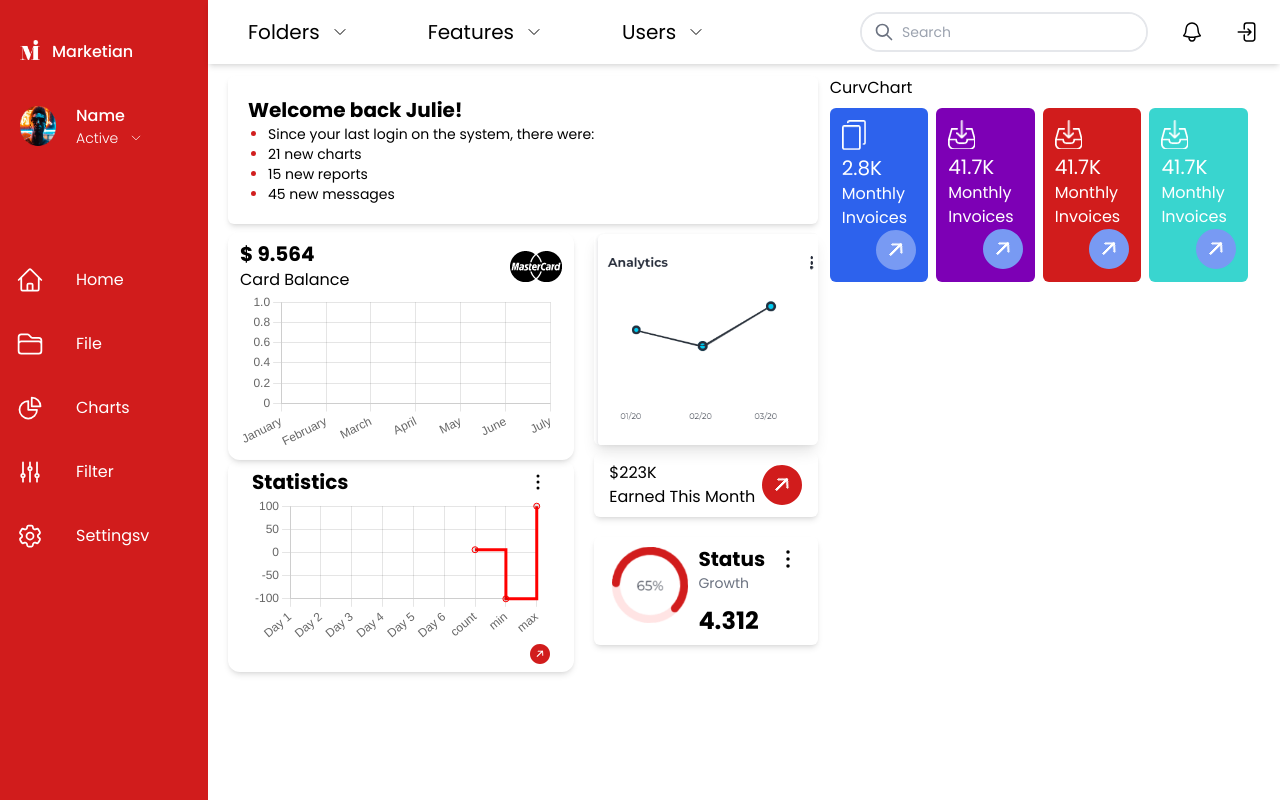
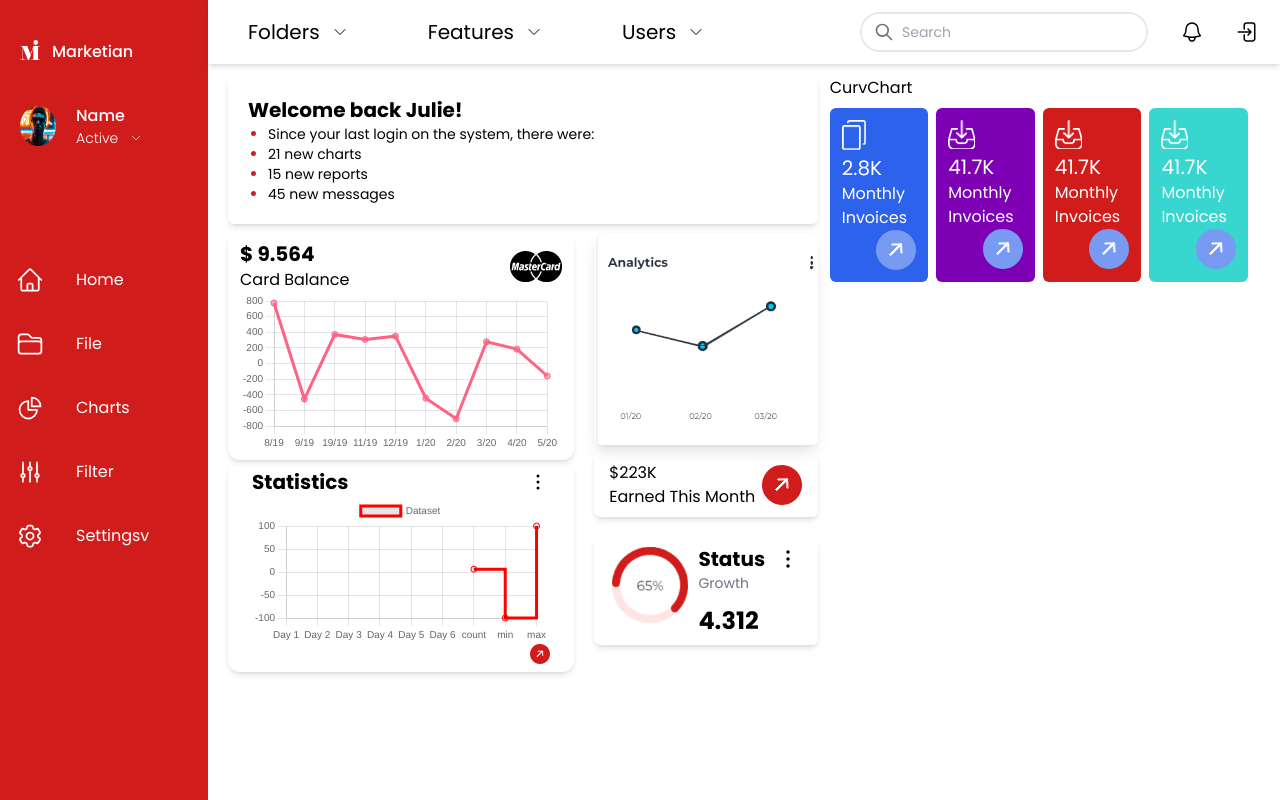
Before and after one commit to alstjd0051/FreeboardChart, a Next.js app: page / in a window 1280 px wide. Built offline with nearby package versions, Linux system fonts and the light colour scheme.

Commit message:
update:: Chart

```diff
--- a/components/commons/chart/LineChart.tsx
+++ b/components/commons/chart/LineChart.tsx
@@ -10,8 +10,17 @@ import {
   Legend,
 } from "chart.js";
 import { Line } from "react-chartjs-2";
+import { faker } from "@faker-js/faker";
 
-ChartJS.register(LineElement, CategoryScale, LinearScale, PointElement);
+ChartJS.register(
+  LineElement,
+  CategoryScale,
+  LinearScale,
+  PointElement,
+  Title,
+  Tooltip,
+  Legend
+);
 
 interface Props {
   data?: Object;
@@ -22,36 +31,41 @@ export const options = {
   responsive: true,
   plugins: {
     legend: {
-      position: "top" as const,
+      // position: "top" as const,
+      display: false,
     },
     title: {
-      display: true,
-      text: "Chart.js Line Chart",
+      display: false,
     },
   },
 };
 
-const labels = ["January", "February", "March", "April", "May", "June", "July"];
+const labels = [
+  "8/19",
+  "9/19",
+  "19/19",
+  "11/19",
+  "12/19",
+  "1/20",
+  "2/20",
+  "3/20",
+  "4/20",
+  "5/20",
+];
 
 export const data = {
   labels,
   datasets: [
     {
-      label: "Dataset 1",
-      data: labels.map(() => ({ min: -1000, max: 1000 })),
+      data: labels.map(() => faker.datatype.number({ min: -1000, max: 1000 })),
       borderColor: "rgb(255, 99, 132)",
       backgroundColor: "rgba(255, 99, 132, 0.5)",
-    },
-    {
-      label: "Dataset 2",
-      data: labels.map(() => ({ min: -1000, max: 1000 })),
-      borderColor: "rgb(53, 162, 235)",
-      backgroundColor: "rgba(53, 162, 235, 0.5)",
     },
   ],
 };
 
 const LineChart = (props: Props) => {
+  ChartJS.defaults.font.size = 10;
   return (
     <div className="relative ">
       <Line data={data} options={options} />
```
